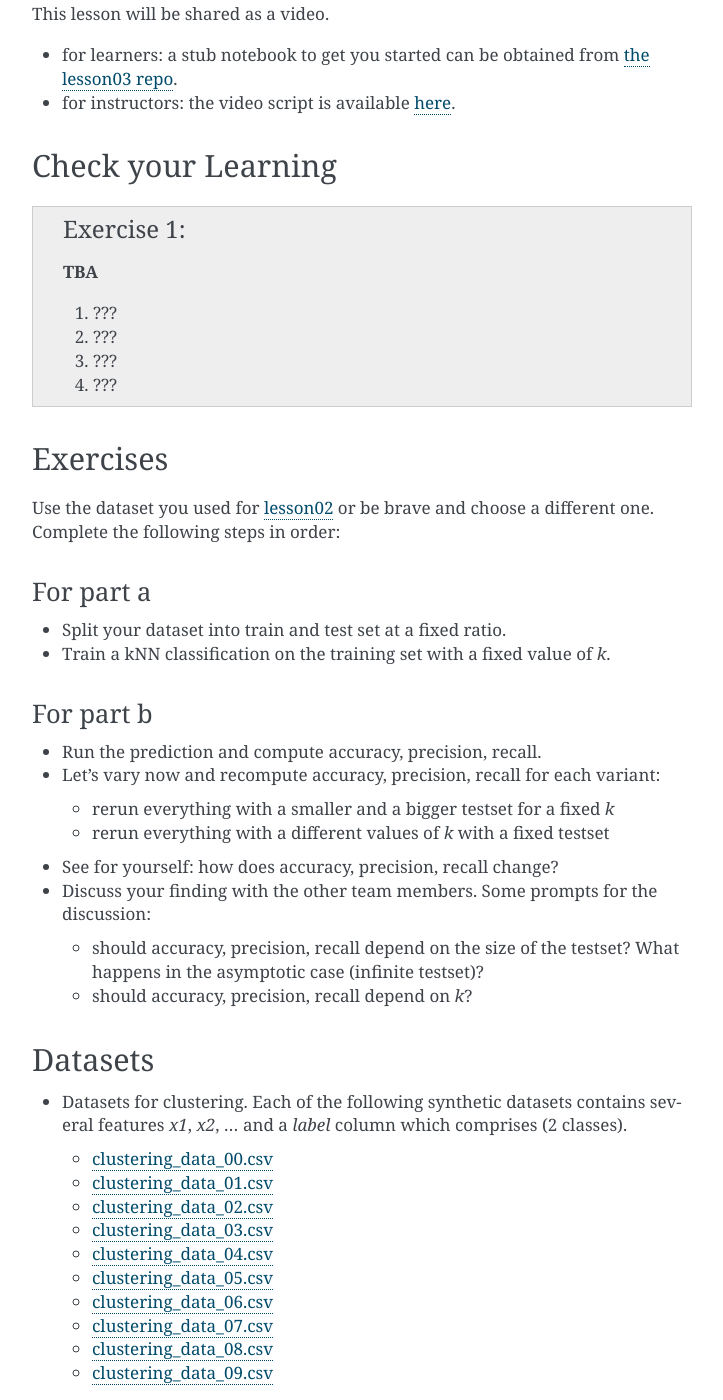
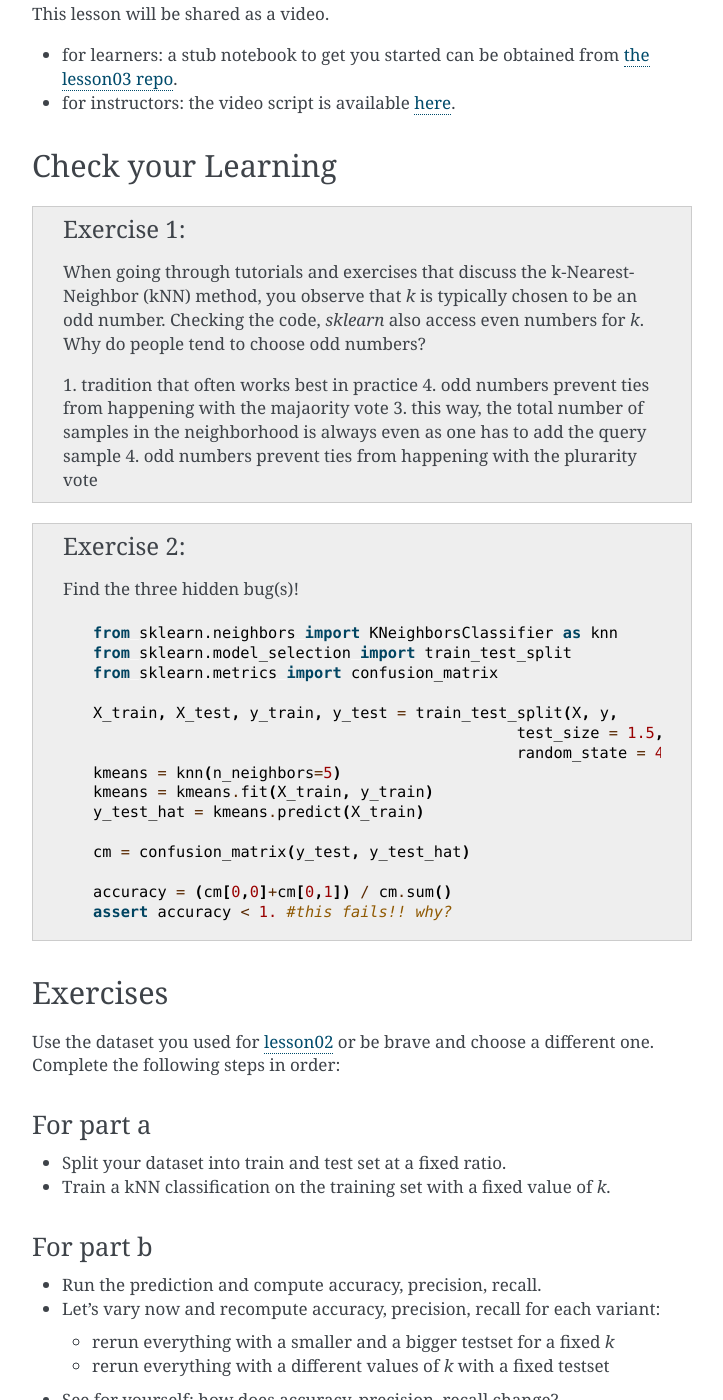
Before and after one commit to deeplearning540/deeplearning540.github.io, a Sphinx documentation site: the page built from source/lesson03/content.rst, in a window 1280 px wide and 1400 px high, scrolled down 525 px. Shown: the whole window, without its empty margins (388-1111 px from the left). Built offline with Sphinx 7.4.7, drawn with Linux system fonts in a browser that asks for light colours.

Commit message:
added new exercises

```diff
--- a/source/lesson03/content.rst
+++ b/source/lesson03/content.rst
@@ -26,12 +26,35 @@ Check your Learning
 
 .. admonition:: Exercise 1
 
-   **TBA**
+   When going through tutorials and exercises that discuss the k-Nearest-Neighbor (kNN) method, you observe that `k` is typically chosen to be an odd number. Checking the code, `sklearn` also access even numbers for `k`. Why do people tend to choose odd numbers?
 
-   1. ???
-   2. ???
-   3. ???
-   4. ???
+   1. tradition that often works best in practice
+   4. odd numbers prevent ties from happening with the majaority vote
+   3. this way, the total number of samples in the neighborhood is always even as one has to add the query sample
+   4. odd numbers prevent ties from happening with the plurarity vote
+
+.. admonition:: Exercise 2
+
+   Find the three hidden bug(s)!
+
+   .. code-block:: python
+
+      from sklearn.neighbors import KNeighborsClassifier as knn
+      from sklearn.model_selection import train_test_split
+      from sklearn.metrics import confusion_matrix
+
+      X_train, X_test, y_train, y_test = train_test_split(X, y,
+                                                    test_size = 1.5,
+                                                    random_state = 42)
+      kmeans = knn(n_neighbors=5)
+      kmeans = kmeans.fit(X_train, y_train)
+      y_test_hat = kmeans.predict(X_train)
+
+      cm = confusion_matrix(y_test, y_test_hat)
+
+      accuracy = (cm[0,0]+cm[0,1]) / cm.sum()
+      assert accuracy < 1. #this fails!! why?
+
 
 
 Exercises
```
Also changed, not shown: source/lesson04/content.rst (+13 -5 lines).
